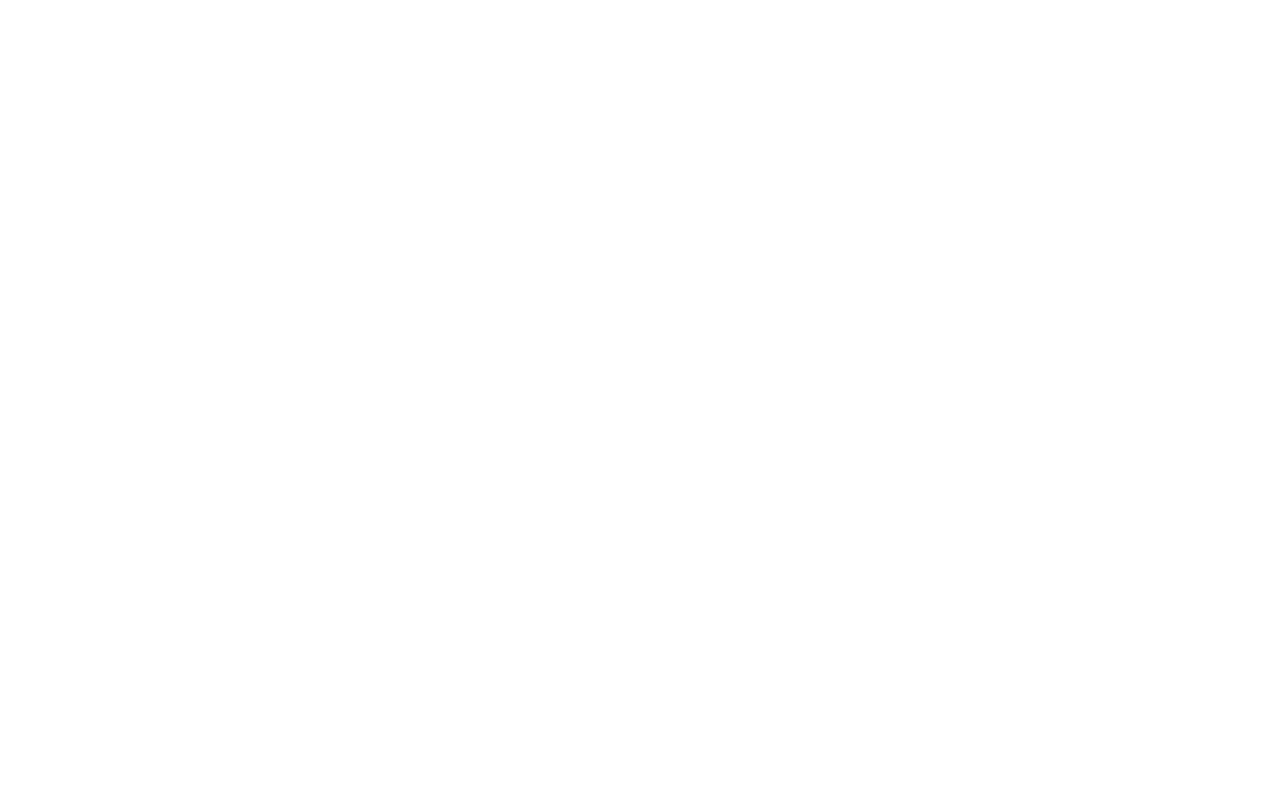
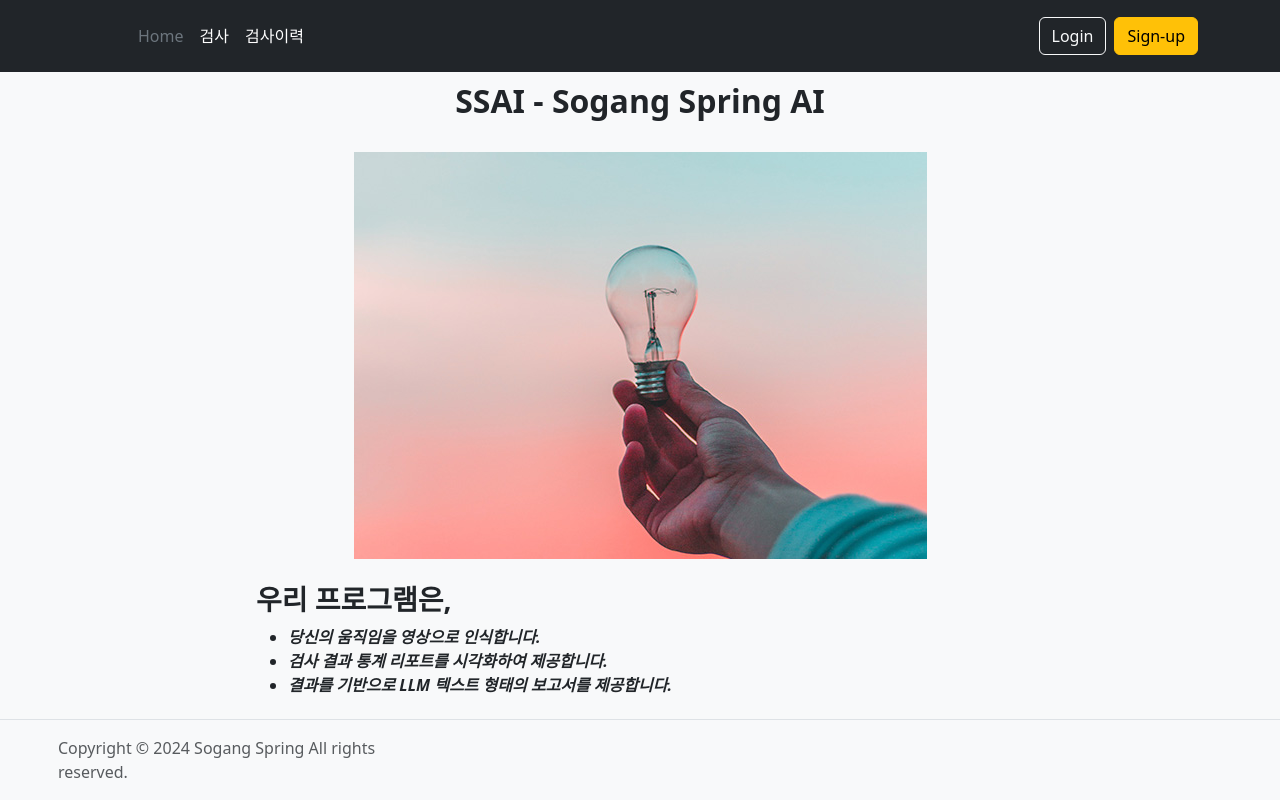
Before and after one commit to HJSUNG/sogang-spring-frontend, a Vue app: page /home in a window 1280 px wide. Before the commit this address had no page. Built offline with nearby package versions, Linux system fonts and the light colour scheme.

Commit message:
Feat: Home page 추가 및 수정사항 반영

```diff
--- /dev/null
+++ b/src/app/login/views/Home.vue
@@ -0,0 +1,71 @@
+<template>
+  <div class="h-100" style="padding-left: 20%; padding-right: 20%; padding-top:10px; padding-bottom:10px; background: #f8f9fa; overflow: auto">
+    <div class="d-flex" style="justify-content: center" @click="testToast">
+      <h2 style="font-weight: bolder">SSAI - Sogang Spring AI</h2>
+    </div>
+
+    <div class="d-flex mt-4" style="justify-content: center">
+      <img :src="image1Src">
+    </div>
+
+    <div class="mt-4" style="justify-content: center">
+      <h3 style="font-weight: bolder">우리 프로그램은, </h3>
+      <ul class="pl-4" style="font-style: italic; font-weight: bold">
+        <li>당신의 움직임을 영상으로 인식합니다.</li>
+        <li>검사 결과 통계 리포트를 시각화하여 제공합니다. </li>
+        <li>결과를 기반으로 LLM 텍스트 형태의 보고서를 제공합니다. </li>
+      </ul>
+    </div>
+
+    <div class="mt-4" style="justify-content: center">
+      <h3 style="font-weight: bolder">이런 분들에게 추천합니다. </h3>
+      <ul class="pl-4" style="font-style: italic; font-weight: bold">
+        <li>잠에서 깼을 때, 왠지 모르게 피곤한 사람</li>
+        <li>내 평소 자세가 어떤지 궁금한 사람 </li>
+      </ul>
+    </div>
+
+    <div class="mt-4" style="justify-content: center">
+      <h3 style="font-weight: bolder">이러한 검사를 지원합니다. </h3>
+      <ul class="pl-4" style="font-style: italic; font-weight: bold">
+        <li>수면 자세 검사 - 잠자기 전 켜놓고 수면합니다.</li>
+        <li>일상 생활 검사 - 업무할 때, 백그라운드로 켜놓고 작업합니다.</li>
+      </ul>
+    </div>
+  </div>
+
+</template>
+
+
+<script>
+import { reactive, toRefs } from "vue";
+
+export default {
+  name: "Home",
+  components: {
+
+  },
+  props: {
+
+  },
+  setup() {
+    const state = reactive({
+      image1Src: require('@/assets/images/blog2.jpg'),
+    })
+
+    function testToast(){
+
+    }
+
+
+    return {
+      ...toRefs(state),
+      testToast,
+    }
+  }
+};
+</script>
+
+<style lang="scss" scoped>
+
+</style>
--- a/src/app/login/views/SignUp.vue
+++ b/src/app/login/views/SignUp.vue
@@ -106,6 +106,7 @@
 <script>
 import { reactive, toRefs } from "vue";
 import axiosHttp from "@/utils/axiosHttp";
+import router from "@/router";
 
 export default {
   name: "SignUp",
@@ -178,6 +179,7 @@
 
           if(res.data.stacd == 100) {
             initializePage();
+            router.push('/login')
           }
 
         }).catch((error) => {
--- a/src/app/object_detection/views/ObjectDetection.vue
+++ b/src/app/object_detection/views/ObjectDetection.vue
@@ -32,6 +32,7 @@
           <col style="width: 150px">
           <col style="width: 150px">
           <col style="width: 150px">
+          <col style="width: 150px">
           <col>
         </colgroup>
 
@@ -42,6 +43,7 @@
             <th>① 일상생활</th>
             <th>② 감정</th>
             <th>③ 수면자세</th>
+            <th>④ 하품</th>
             <th scope="col"></th>
           </tr>
         </thead>
@@ -55,6 +57,7 @@
             <col style="width: 150px">
             <col style="width: 150px">
             <col style="width: 150px">
+            <col style="width: 150px">
             <col>
           </colgroup>
 
@@ -65,6 +68,7 @@
               <td>{{data.blink_and_yawn}}</td>
               <td>{{data.facial_emotion}}</td>
               <td>{{data.sleeping}}</td>
+              <td>{{data.yawn}}</td>
               <td></td>
             </tr>
 
@@ -75,7 +79,9 @@
 
     </div>
 
+
   </div>
+
 </template>
 
 <script>
@@ -201,6 +207,7 @@
     function unMountWebcam() {
       if (state.stream) {
         state.stream.getTracks().forEach(track => track.stop());
+        console.log('@@@ webcam unmounted')
       }
     }
 
--- a/src/app/object_detection/views/ObjectDetectionReport.vue
+++ b/src/app/object_detection/views/ObjectDetectionReport.vue
@@ -1,6 +1,6 @@
 <template>
   <div class="d-flex h-100 p-2">
-    <div class="h-100" style="border-right: 1px gray solid">
+    <div class="h-100" style="border-right: 1px gray solid; overflow-y: auto">
       <table class="table">
         <colgroup>
           <col style="width: 100px">
@@ -24,6 +24,7 @@
               <td :style="{'background': detectionNo.uid == selectedDetectionNo ? '#98f6fa': ''}">{{detectionNo.END_DTTM}}</td>
             </tr>
         </tbody>
+
       </table>
     </div>
 
--- a/src/components/AppHeader.vue
+++ b/src/components/AppHeader.vue
@@ -7,7 +7,7 @@
         </a>
 
         <ul class="nav col-12 col-lg-auto me-lg-auto mb-2 justify-content-center mb-md-0">
-          <li><a class="nav-link px-2 text-secondary" style="cursor: pointer" @click="routerPush('/')">Home</a></li>
+          <li><a class="nav-link px-2 text-secondary" style="cursor: pointer" @click="routerPush('/home')">Home</a></li>
           <li><a class="nav-link px-2 text-white" style="cursor: pointer" @click="routerPush('/ObjectDetection')">검사</a></li>
           <li><a class="nav-link px-2 text-white" style="cursor: pointer" @click="routerPush('/ObjectDetectionReport')">검사이력</a></li>
 <!--          <li><a href="#" class="nav-link px-2 text-white">FAQs</a></li>-->
--- a/src/router/index.js
+++ b/src/router/index.js
@@ -6,8 +6,13 @@
     path: "/",
     name: "AppMain",
     component: AppMain,
-    redirect: '/objectDetection',
+    redirect: '/home',
     children: [
+      {
+        path: "home",
+        name: "home",
+        component: () =>  import("/src/app/login/views/Home.vue"),
+      },
       {
         path: "login",
         name: "login",
```
Also changed, not shown: src/assets/images/blog2.jpg (added). Lines whose indentation alone changed are shown as unchanged.
